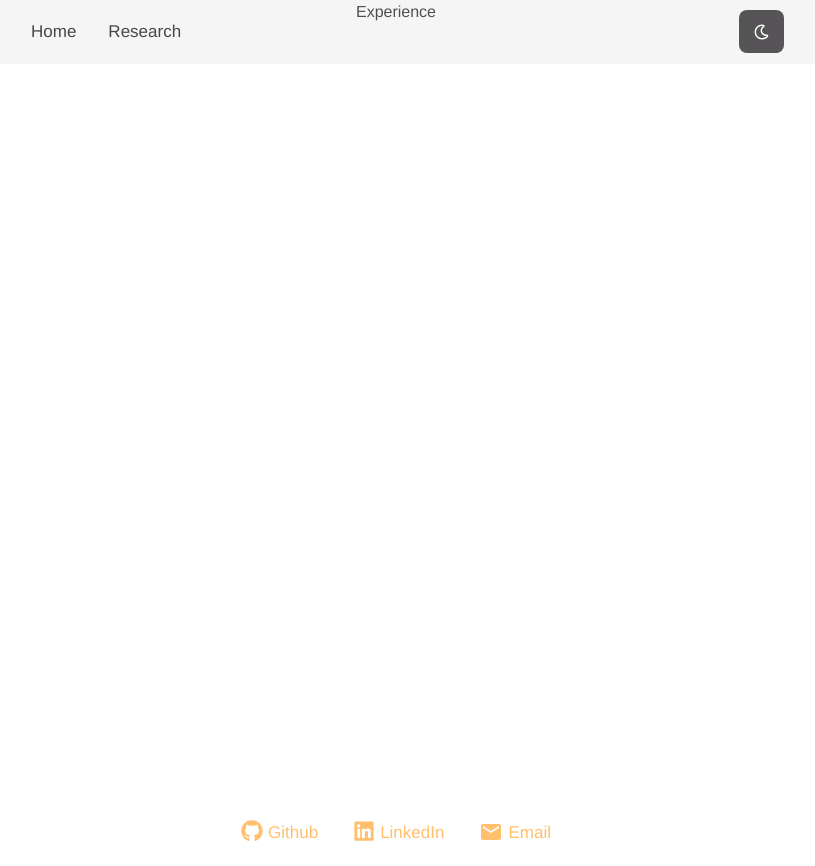
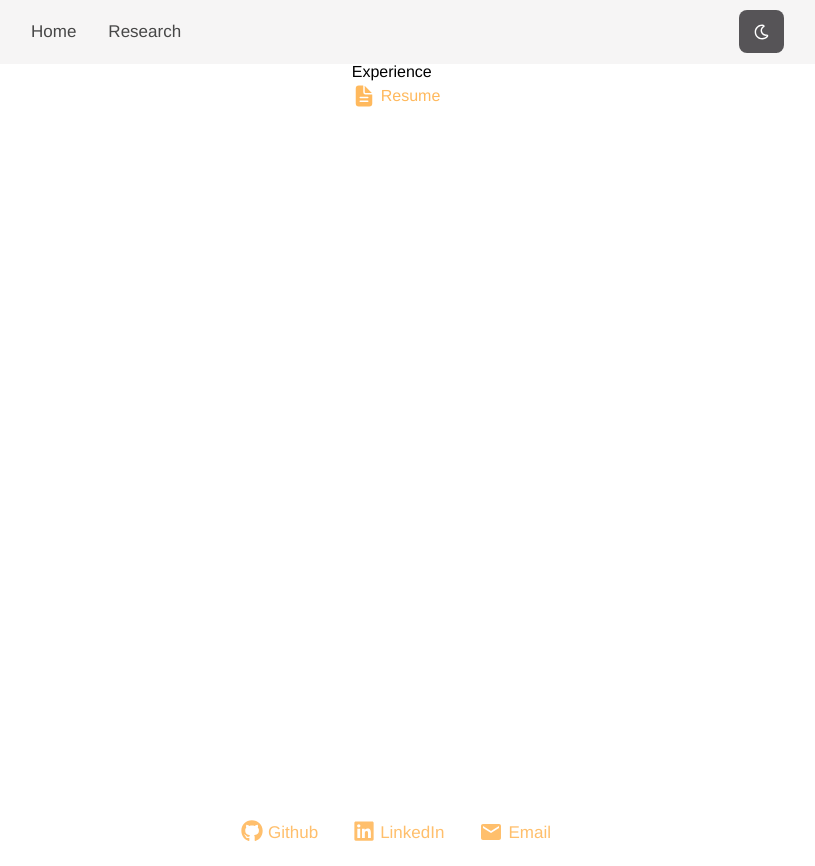
Before and after one commit to ryanhuang8/ryanhuang.dev, a React (Vite) app: page /experience in a window 1280 px wide. Shown: the whole page, without its empty margins (244-1059 px from the left). Built offline with nearby package versions, Linux system fonts and the light colour scheme; a web font is replaced by a local one.

Commit message:
feat: experience

```diff
--- a/src/pages/Experience.tsx
+++ b/src/pages/Experience.tsx
@@ -1,10 +1,21 @@
 import { useTheme } from '../components/ThemeContext'
+import Resume from '../../src/files/Ryan Huang Resume 2025.pdf'
+import { IoDocumentText } from 'react-icons/io5';
 
 function Experience() {
   const { theme, } = useTheme();
+  // TODO: Fix experience page later, temporary code to add link to resume
   return (
     <div className={`container ${theme}`}>
-      Experience
+      <div style={{ marginTop: '60px' }}>
+        Experience
+        <a href={Resume} target="_blank">
+                  <div className="icon-text">
+                      <IoDocumentText size={24}/>
+                      <div className="text-by-icon">Resume</div>
+                  </div>
+        </a>
+      </div>
     </div>
   )
 }
```
Also changed, not shown: 1 other file (tests, documents, lock files or other folders).
